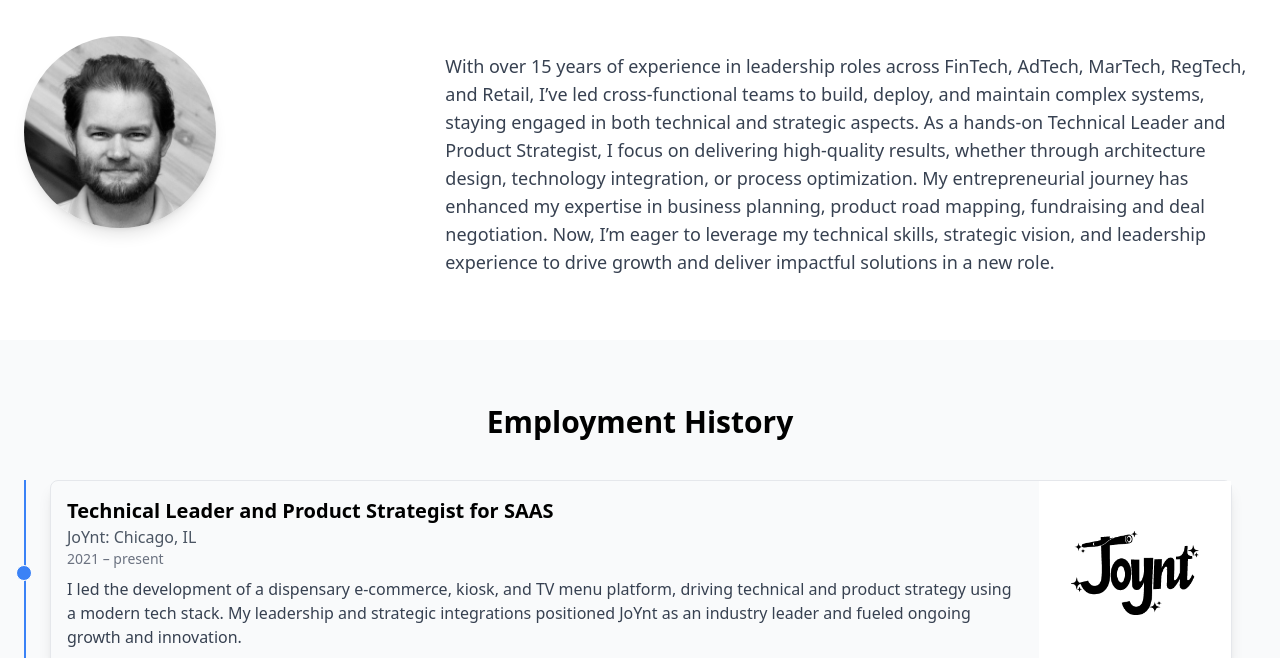
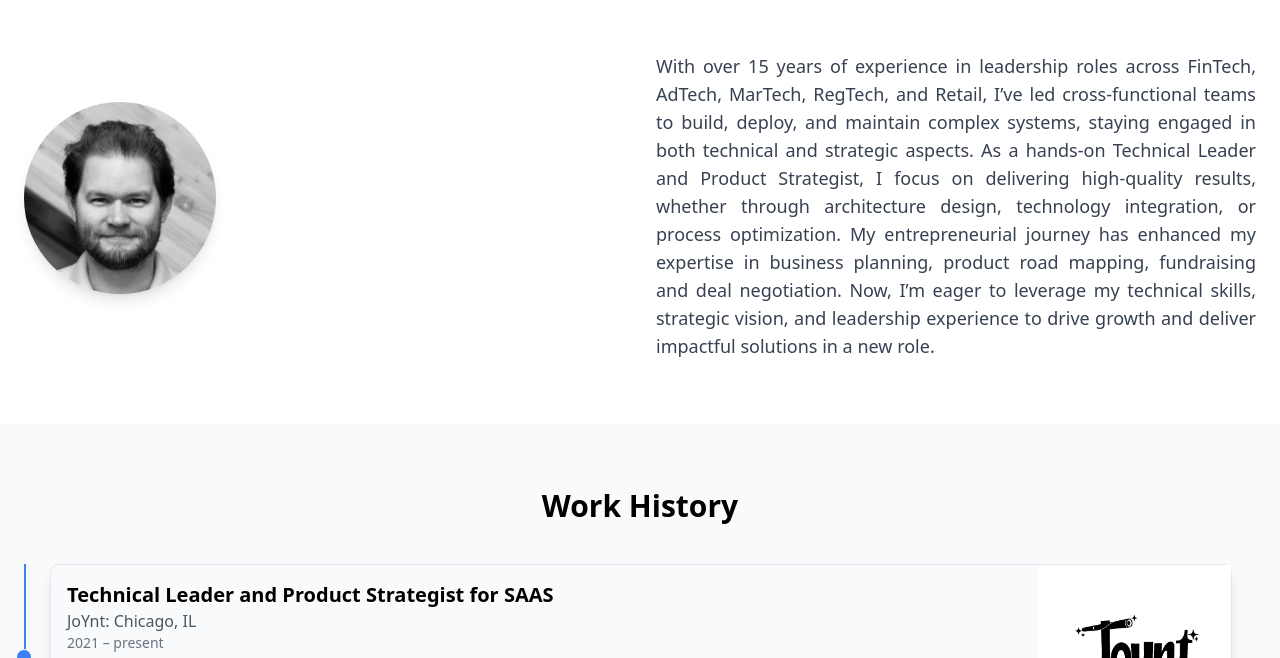
Before and after one commit to cellularatomaton/portfolio, an Eleventy site: page src/index.njk in a window 1280 px wide. Shown: the part 460-1118 px from the top of the page. Built offline with nearby package versions, Linux system fonts and the light colour scheme; Eleventy itself is replaced by a stand-in of ours; files that its build step writes are made by us from their sources.

Commit message:
text justify and pfp image layout

```diff
--- a/src/index.njk
+++ b/src/index.njk
@@ -15,12 +15,12 @@ title: Portfolio - Walter Moore
 <section id="about" class="py-16">
   <div class="container mx-auto px-6">
     <h3 class="text-3xl font-bold text-center">About Me</h3>
-    <div class="mt-10 grid gap-8 grid-cols-1 lg:grid-cols-3">
-      <div class="col-span-1">
+    <div class="mt-10 flex flex-col lg:flex-row gap-8 w-full">
+      <div class="grow basis-1 flex flex-row justify-center items-center lg:justify-start">
         <img src="img/pfp.jpg" alt="Your Bio Picture" class="w-48 h-48 rounded-full shadow-lg">
       </div>
-      <div class="col-span-2">
-        <p class="mt-4 text-lg text-gray-700">
+      <div class="grow basis-1">
+        <p class="mt-4 text-lg text-justify text-gray-700">
           {{about.introduction}}
         </p>
       </div>
@@ -31,7 +31,7 @@ title: Portfolio - Walter Moore
 <!-- Timeline Section -->
 <section id="timeline" class="py-16 bg-gray-50">
   <div class="container mx-auto px-6">
-    <h3 class="text-3xl font-bold text-center">Employment History</h3>
+    <h3 class="text-3xl font-bold text-center">Work History</h3>
     <div class="mt-10 relative border-l-2 border-blue-500">
       {% for company in companies %}
       <div class="mb-8 mx-6 flex items-center">
@@ -52,7 +52,7 @@ title: Portfolio - Walter Moore
                 <img src="/img/{{ company.image }}" alt="{{ company.title }}" class="object-contain">
               </div>
             </div>
-            <p class="mt-2 text-gray-700">{{ company.description }}</p>
+            <p class="mt-2 text-gray-700 text-justify">{{ company.description }}</p>
           </div>
           <!-- Company Image -->
           <div class="hidden md:flex flex-col justify-center bg-white w-48 flex-none p-8">
@@ -79,7 +79,7 @@ title: Portfolio - Walter Moore
           <div class="grow shrink flex flex-col justify-between p-6">
             <div>
               <h4 class="text-xl font-bold mt-4">{{project.title}}</h4>
-              <p class="line-clamp-4 mt-2 text-gray-700">{{project.description}}</p>
+              <p class="line-clamp-4 mt-2 text-gray-700 text-justify">{{project.description}}</p>
             </div>
             <div class="mt-4 flex flex-wrap-reverse gap-2 justify-end items-end">
               {% for skill in project.skills %}
```
